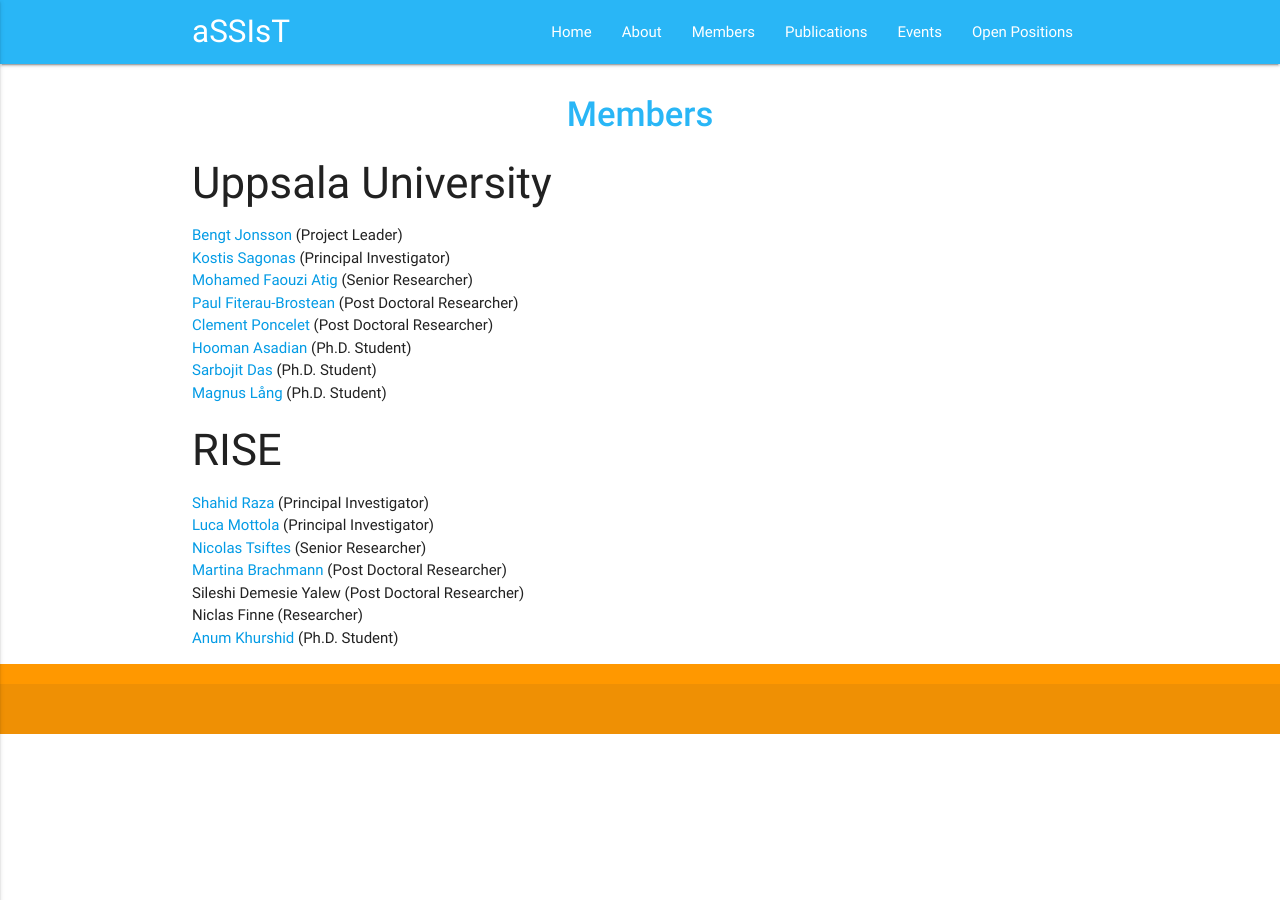
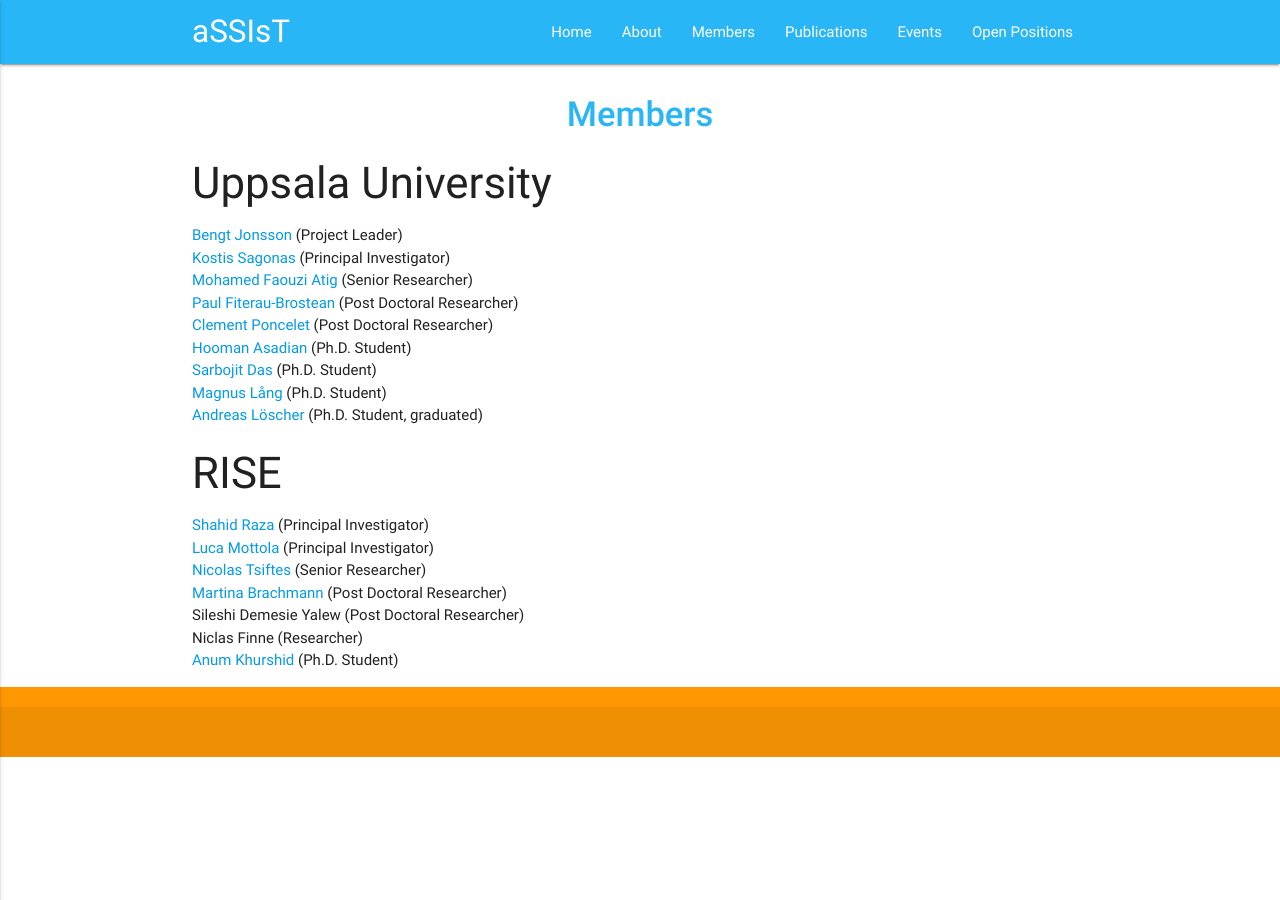
Before and after one commit to assist-project/assist-project.github.io, a Jekyll site: the page built from 02-members.md, in a window 1280 px wide. Built offline with Jekyll 4.4.1, drawn with Linux system fonts in a browser that asks for light colours.

Commit message:
Add a graduated Ph.D. student

```diff
--- a/02-members.md
+++ b/02-members.md
@@ -14,6 +14,7 @@ permalink: /members/
 - [Hooman Asadian][HoomanAsadianHomepage] (Ph.D. Student)
 - [Sarbojit Das][SarbojitDasHomepage] (Ph.D. Student)
 - [Magnus Lång][MagnusLangHomepage] (Ph.D. Student)
+- [Andreas Löscher][AndreasLöscherScholar] (Ph.D. Student, graduated)
 
 ### RISE
 
```
Also changed, not shown: other parts of 02-members.md (+1 -0 lines).
